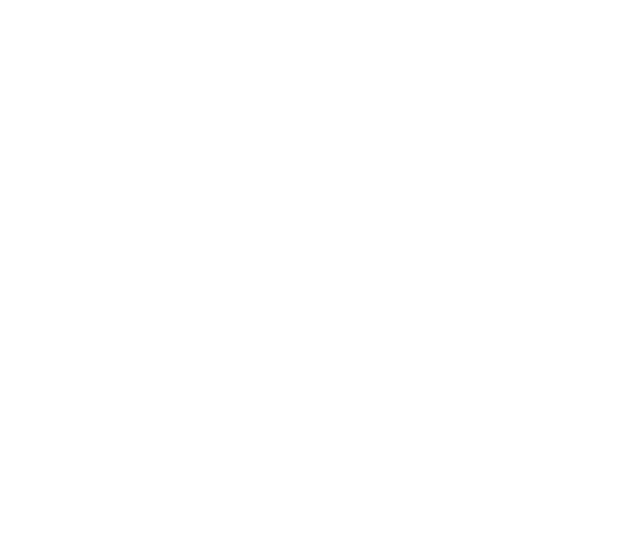
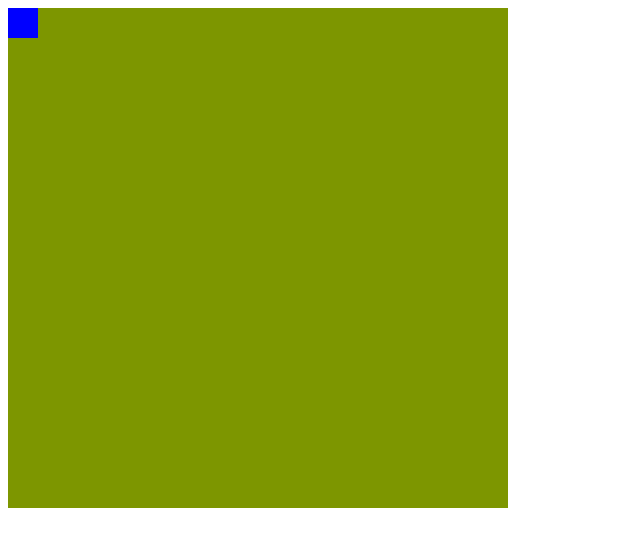
Before and after one commit to zontaz-dev/industrial-grid, a website built with Vite: page index.html in a window 1280 px wide. Shown: the whole page, without its empty margins (0-640 px from the left). Built offline with nearby package versions, Linux system fonts and the light colour scheme.

Commit message:
Add player movement

```diff
--- a/index.html
+++ b/index.html
@@ -7,7 +7,7 @@
     <title>Industrial Grid</title>
   </head>
   <body>
-    <canvas id="canvas"></canvas>
+    <canvas id="canvas" width="500" height="500"></canvas>
     <script type="module" src="/src/main.ts"></script>
   </body>
 </html>
--- a/src/main.ts
+++ b/src/main.ts
@@ -1,11 +1,31 @@
 import { GameLoop } from "@/objects/game-loop";
+import { Player } from "@/objects/player";
+import { MonoBehaviour } from "@/objects/mono-behaviour";
+import { Input } from "@/objects/input";
 
-function update() {}
+const canvas = document.querySelector("#canvas") as HTMLCanvasElement;
+const context = canvas.getContext("2d") as CanvasRenderingContext2D;
 
-function fixedUpdate() {}
+const player = new Player();
 
-function draw() {}
+Input.initialize();
+
+const gameObjects: MonoBehaviour[] = [player];
+
+function update(deltaTime: number) {
+  gameObjects.forEach((g) => g.update(deltaTime));
+}
+
+function fixedUpdate(timeStep: number) {
+  gameObjects.forEach((g) => g.fixedUpdate(timeStep));
+}
+
+function draw() {
+  context.fillStyle = "rgb(125, 150, 0)";
+  context.fillRect(0, 0, canvas.width, canvas.height);
+
+  gameObjects.forEach((g) => g.draw(context));
+}
 
 const gameLoop = new GameLoop(update, fixedUpdate, draw);
-
 gameLoop.start();
--- /dev/null
+++ b/src/objects/input.ts
@@ -0,0 +1,27 @@
+export class Input {
+  private static readonly keysDown: string[] = [];
+
+  public static initialize(): void {
+    window.addEventListener("keydown", (e) => {
+      !this.keysDown.find((k) => k === e.key) && this.keysDown.push(e.key);
+    });
+    window.addEventListener("keyup", (e) => {
+      this.keysDown.splice(
+        this.keysDown.findIndex((k) => k === e.key),
+        1
+      );
+    });
+  }
+
+  public static getKeyDown(key: string): boolean {
+    return Boolean(this.keysDown.find((k) => k === key));
+  }
+
+  public static getAxis(axis: "horizontal" | "vertical"): number {
+    if (axis === "horizontal") {
+      return (Input.getKeyDown("a") ? -1 : 0) + (Input.getKeyDown("d") ? 1 : 0);
+    } else {
+      return (Input.getKeyDown("w") ? -1 : 0) + (Input.getKeyDown("s") ? 1 : 0);
+    }
+  }
+}
--- /dev/null
+++ b/src/objects/mono-behaviour.ts
@@ -0,0 +1,5 @@
+export abstract class MonoBehaviour {
+  public abstract update(deltaTime: number): void;
+  public abstract fixedUpdate(timeStep: number): void;
+  public abstract draw(context: CanvasRenderingContext2D): void;
+}
--- /dev/null
+++ b/src/objects/player.ts
@@ -0,0 +1,27 @@
+import { Input } from "@/objects/input";
+import { Vector2D } from "@/objects/vector-2d";
+import { MonoBehaviour } from "@/objects/mono-behaviour";
+
+export class Player extends MonoBehaviour {
+  public position: Vector2D = new Vector2D(0, 0);
+  public speed: number = 0.25;
+
+  public update(deltaTime: number): void {
+    const direction = new Vector2D(
+      Input.getAxis("horizontal"),
+      Input.getAxis("vertical")
+    ).normalized;
+
+    this.position.translate(
+      direction.x * this.speed * deltaTime,
+      direction.y * this.speed * deltaTime
+    );
+  }
+
+  public fixedUpdate(): void {}
+
+  public draw(context: CanvasRenderingContext2D): void {
+    context.fillStyle = "blue";
+    context.fillRect(this.position.x, this.position.y, 30, 30);
+  }
+}
--- /dev/null
+++ b/src/objects/vector-2d.ts
@@ -0,0 +1,33 @@
+export class Vector2D {
+  public x: number;
+  public y: number;
+
+  constructor(x: number, y: number) {
+    this.x = x;
+    this.y = y;
+  }
+
+  public set(x: number, y: number): Vector2D {
+    this.x = x;
+    this.y = y;
+
+    return this;
+  }
+
+  public translate(x: number, y: number): Vector2D {
+    this.set(this.x + x, this.y + y);
+
+    return this;
+  }
+
+  public get magnitude(): number {
+    return Math.sqrt(this.x ** 2 + this.y ** 2);
+  }
+
+  public get normalized(): Vector2D {
+    const mag = this.magnitude;
+    return mag > 0
+      ? new Vector2D(this.x / mag, this.y / mag)
+      : new Vector2D(0, 0);
+  }
+}
```
